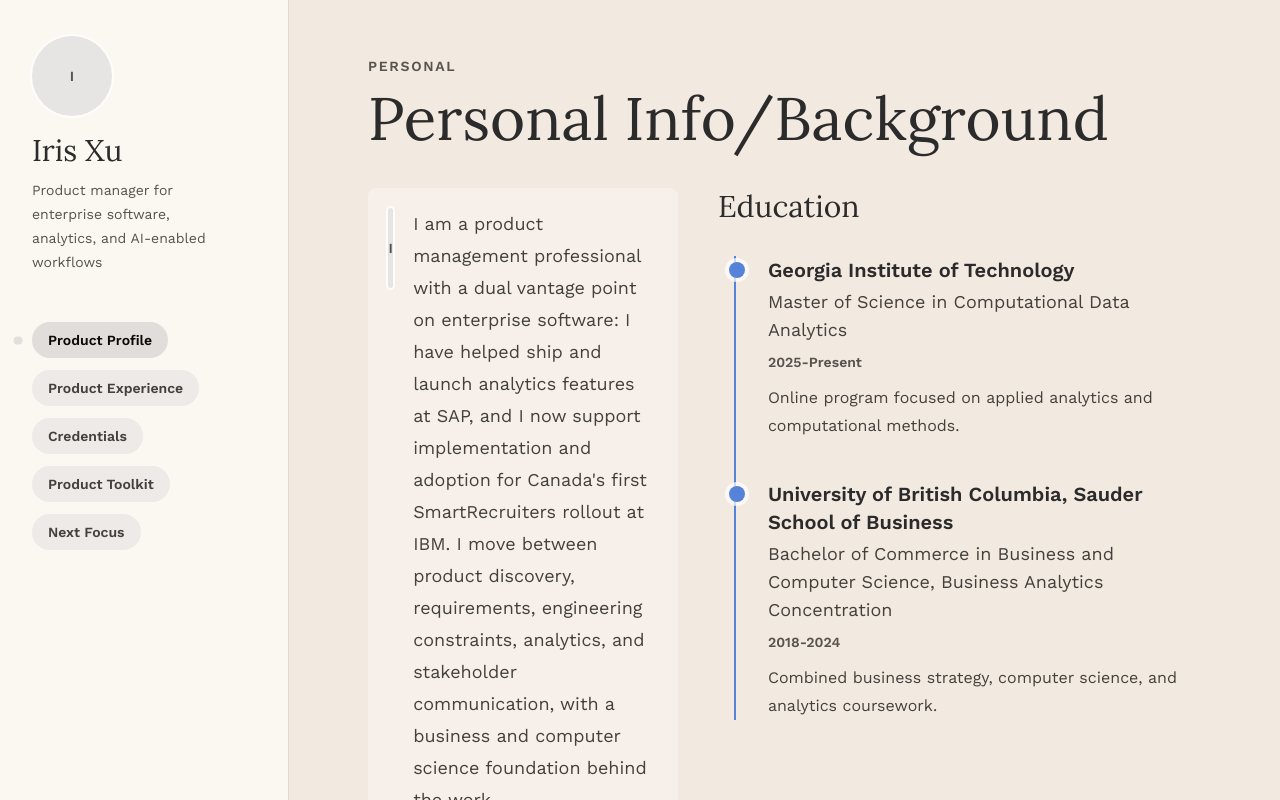
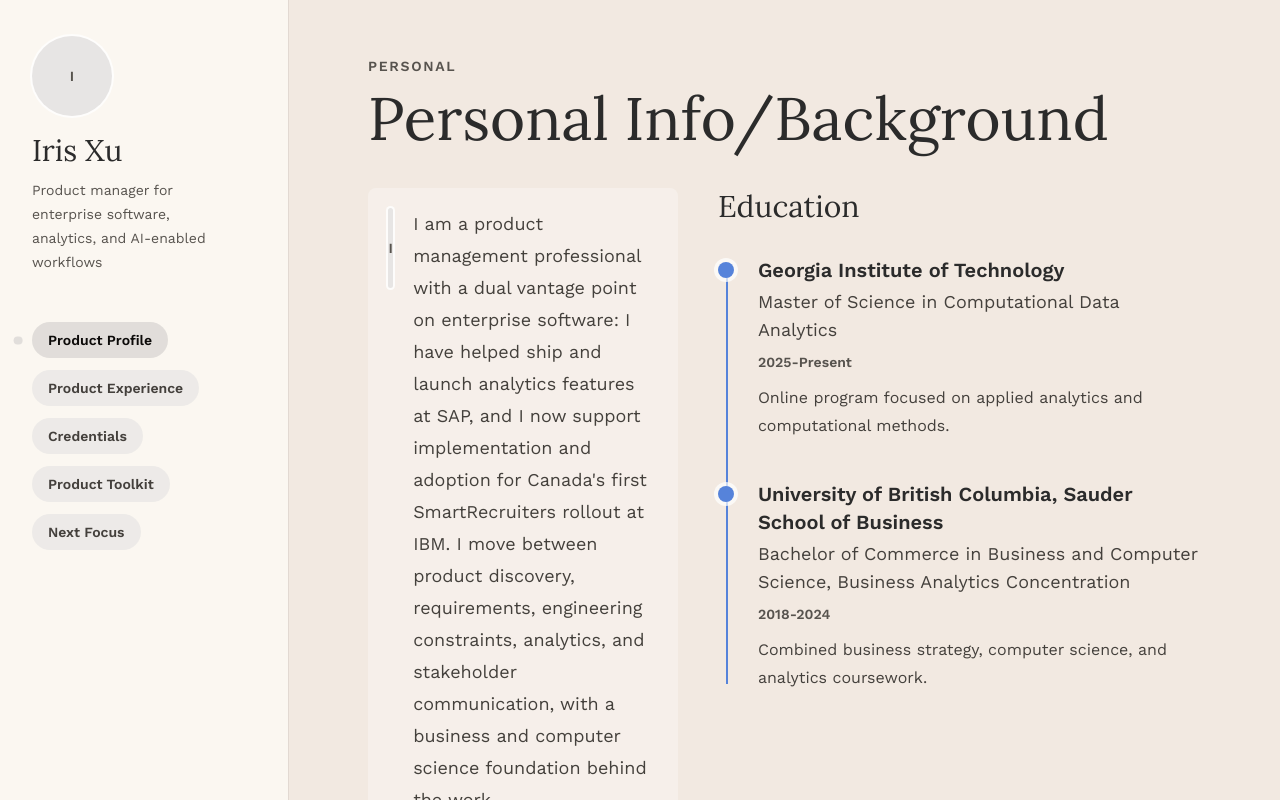
Before and after one commit to churro-o/portfolio, a React (Vite) app: page / in a window 1280 px wide. Built offline with nearby package versions, Linux system fonts and the light colour scheme.

Commit message:
Center timeline line through markers

```diff
--- a/src/components/Timeline.jsx
+++ b/src/components/Timeline.jsx
@@ -4,14 +4,14 @@ export default function Timeline({ entries, emptyMessage, renderEntry }) {
   }
 
   return (
-    <ol className="relative ml-4 max-w-3xl border-l-2 border-electric-iris pl-8">
+    <ol className="relative max-w-3xl pl-10 before:absolute before:bottom-2 before:left-2 before:top-2 before:w-0.5 before:bg-electric-iris">
       {entries.map((entry, index) => (
         <li
           key={`${entry.institution || entry.company || index}-${entry.years || index}`}
           className="timeline-entry relative mb-10 last:mb-0"
           style={{ animationDelay: `${index * 80}ms` }}
         >
-          <span className="absolute -left-[2.42rem] top-1.5 h-4 w-4 rounded-full bg-electric-iris ring-4 ring-white/70" />
+          <span className="absolute -left-10 top-1.5 h-4 w-4 rounded-full bg-electric-iris ring-4 ring-white/70" />
           {renderEntry(entry)}
         </li>
       ))}
```
